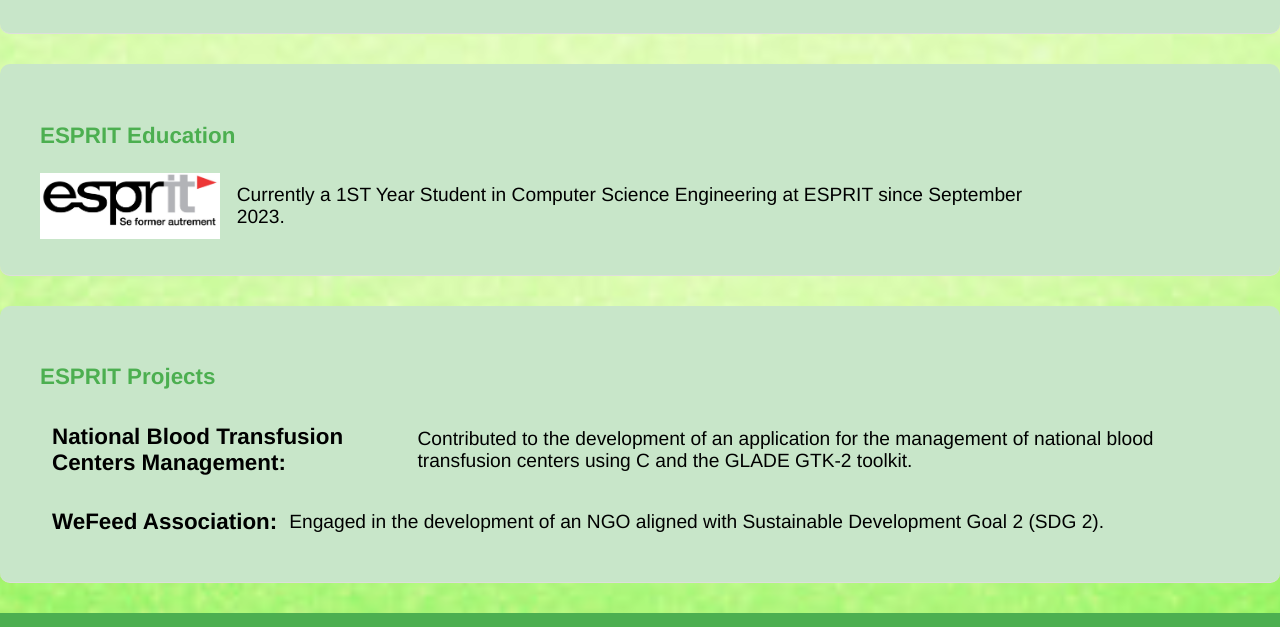
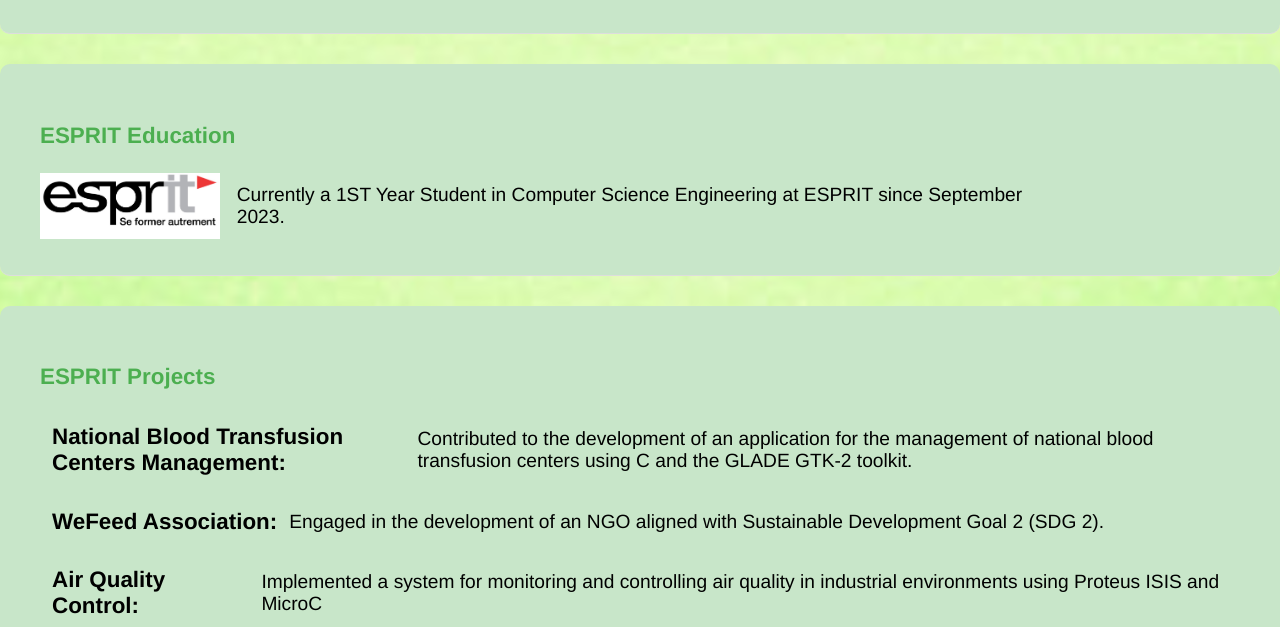
Before and after one commit to Aymen-thabet/ProjetWeb, a plain HTML site: page academic journey.html in a window 1280 px wide. Shown: the part 973-1600 px from the top of the page. Drawn offline with Linux system fonts and the light colour scheme.

Commit message:
contact.html

```diff
--- a/academic journey.html
+++ b/academic journey.html
@@ -1,6 +1,5 @@
 <!DOCTYPE html>
 <html lang="en">
-
 <head>
     <meta charset="UTF-8">
     <meta name="viewport" content="width=device-width, initial-scale=1.0">
@@ -8,13 +7,13 @@
     <title>Academic Journey</title>
 </head>
 
+
 <body>
     <header>
         <h1>Academic Journey</h1>
     </header>
     <br>
     <br>
-
     <nav>
         <ul>
             <li><a href="index.html">Home</a></li>
@@ -76,6 +75,11 @@
             <p>Engaged in the development of an NGO aligned with Sustainable Development Goal 2 (SDG 2).</p>
 
         </div>
+        <div class="project">
+            <h3>Air Quality Control:</h3>
+            <p>Implemented a system for monitoring and controlling air quality in industrial environments using Proteus ISIS and MicroC </p>
+
+        </div>
     </section>
 
     <footer>
```
Also changed, not shown: contact.html (+1 -1 lines).
